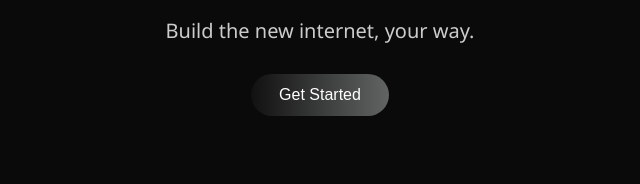
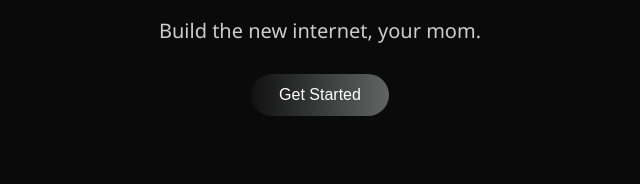
Before and after one commit to x1ao5/x5capital, a plain HTML site: page index.html in a window 1280 px wide. Shown: the part 289-473 px from the top of the page, 320-960 px from the left. Drawn offline with Linux system fonts and the light colour scheme.

Commit message:
Update index.html

```diff
--- a/index.html
+++ b/index.html
@@ -37,7 +37,7 @@
   <section class="hero">
     <div class="hero-content">
       <h1>x5capital Website</h1>
-      <p>Build the new internet, your way.</p>
+      <p>Build the new internet, your mom.</p>
       <button class="cta-btn">Get Started</button>
     </div>
   </section>
```
